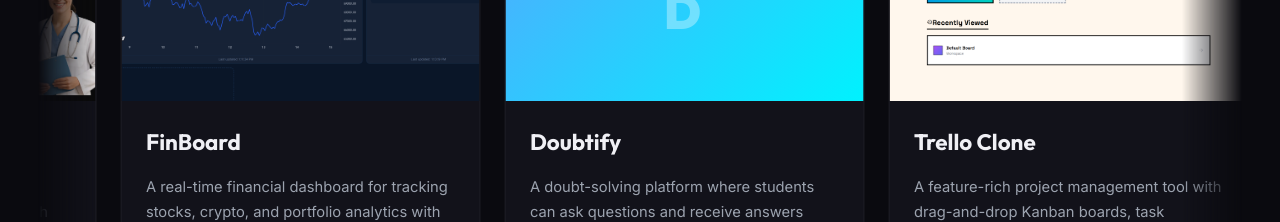
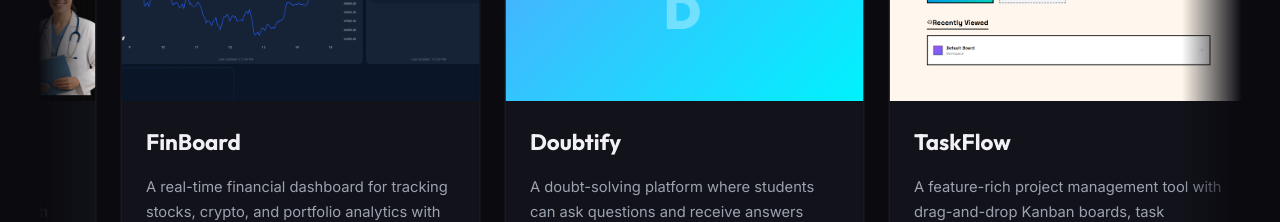
Before and after one commit to Akshay01070/portfolio, a React (Vite) app: page / in a window 1280 px wide. Shown: the part 2720-2942 px from the top of the page. Built offline with nearby package versions, Linux system fonts and the light colour scheme.

Commit message:
TaskFlow update

```diff
--- a/src/components/Projects.jsx
+++ b/src/components/Projects.jsx
@@ -34,7 +34,7 @@ const projects = [
         gradient: 'linear-gradient(135deg, #4facfe, #00f2fe)',
     },
     {
-        title: 'Trello Clone',
+        title: 'TaskFlow',
         description:
             'A feature-rich project management tool with drag-and-drop Kanban boards, task assignments, labels, and real-time collaboration capabilities.',
         tech: ['React', 'Node.js', 'MongoDB', 'DnD Kit'],
```
